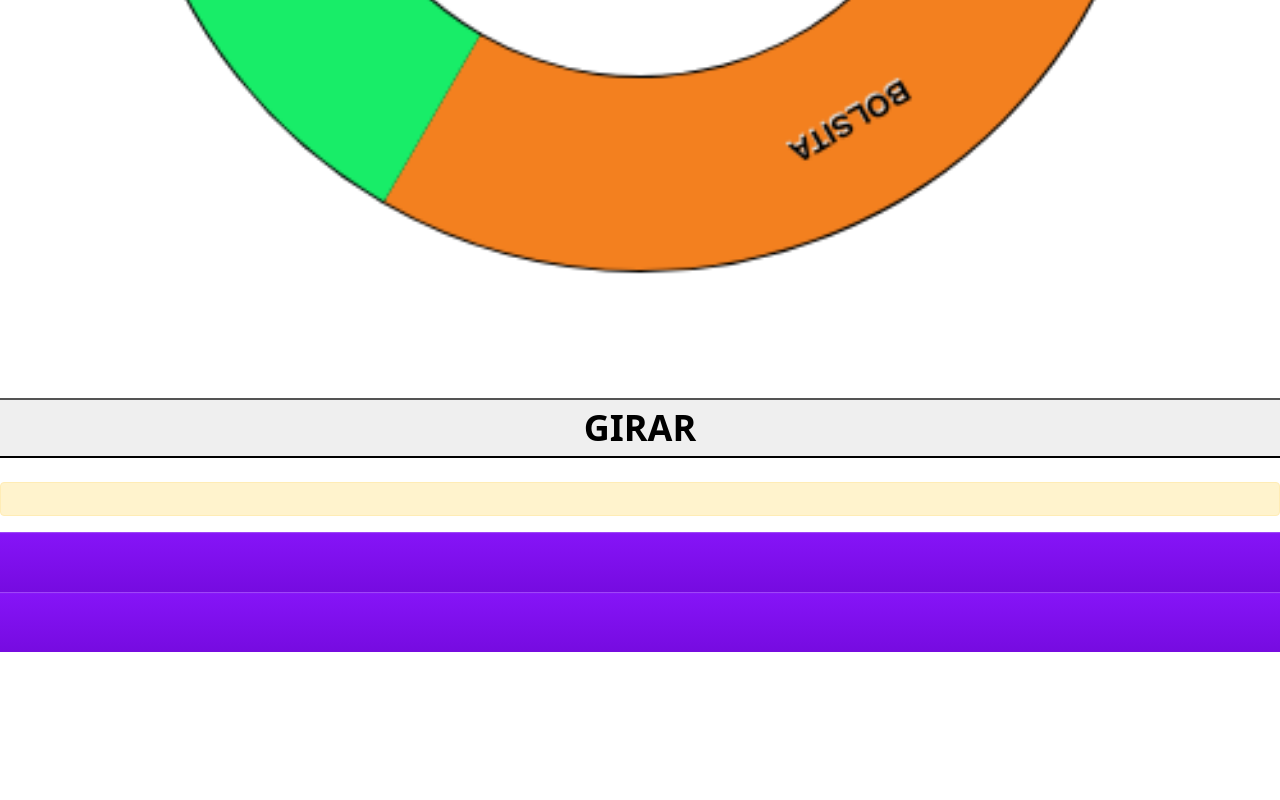
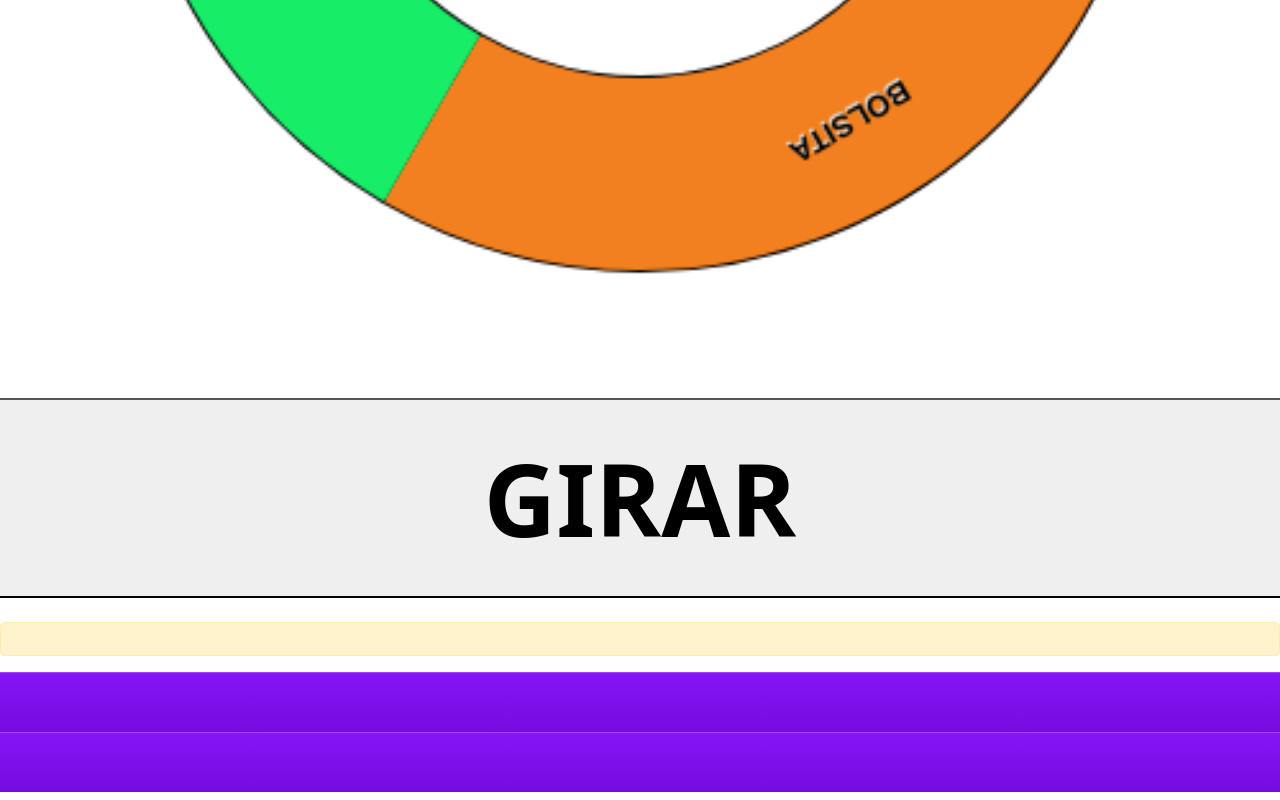
Before and after one commit to rocioechegaraysierra/ruleta, a plain HTML site: page index.html in a window 1280 px wide. Shown: the part 882-1682 px from the top of the page. Before the commit the page ends 1542 px from the top, so only its background shows below. Drawn offline with nearby package versions, Linux system fonts and the light colour scheme.

Commit message:
Cambio tamaño letra de botón

```diff
--- a/index.html
+++ b/index.html
@@ -6,7 +6,7 @@
     <meta name="description" content="Jardín Nº 906" />
     <meta name="keywords" content="Educación" />
     <meta name="author" content="Rocio Sierra" />
-    <title>Jardín Nº 906 - Tres de Febrero</title>
+    <title>Ruleta - Jardín Nº 906 - Tres de Febrero</title>
     <link rel="stylesheet" href="styles.css">
     <link href="https://cdn.jsdelivr.net/npm/bootstrap@5.0.2/dist/css/bootstrap.min.css" rel="stylesheet"
         integrity="sha384-EVSTQN3/azprG1Anm3QDgpJLIm9Nao0Yz1ztcQTwFspd3yD65VohhpuuCOmLASjC" crossorigin="anonymous">
@@ -15,7 +15,6 @@
 <body>
     <div class="row">
         <canvas id="canvas" width="500" height="500"></canvas>
-
         <button id="spin" role="button" class="button">GIRAR</button>
     </div>
 
--- a/styles.css
+++ b/styles.css
@@ -2,8 +2,9 @@
 .button{
     align-self: center;
     font-weight: bold;
-    font-size: 2rem;
-    font-size: 36px;
+    height:200px;
+    width:200px;
+    font-size: 100px;
     align-items: center;
     align-self: center;
  }
```
